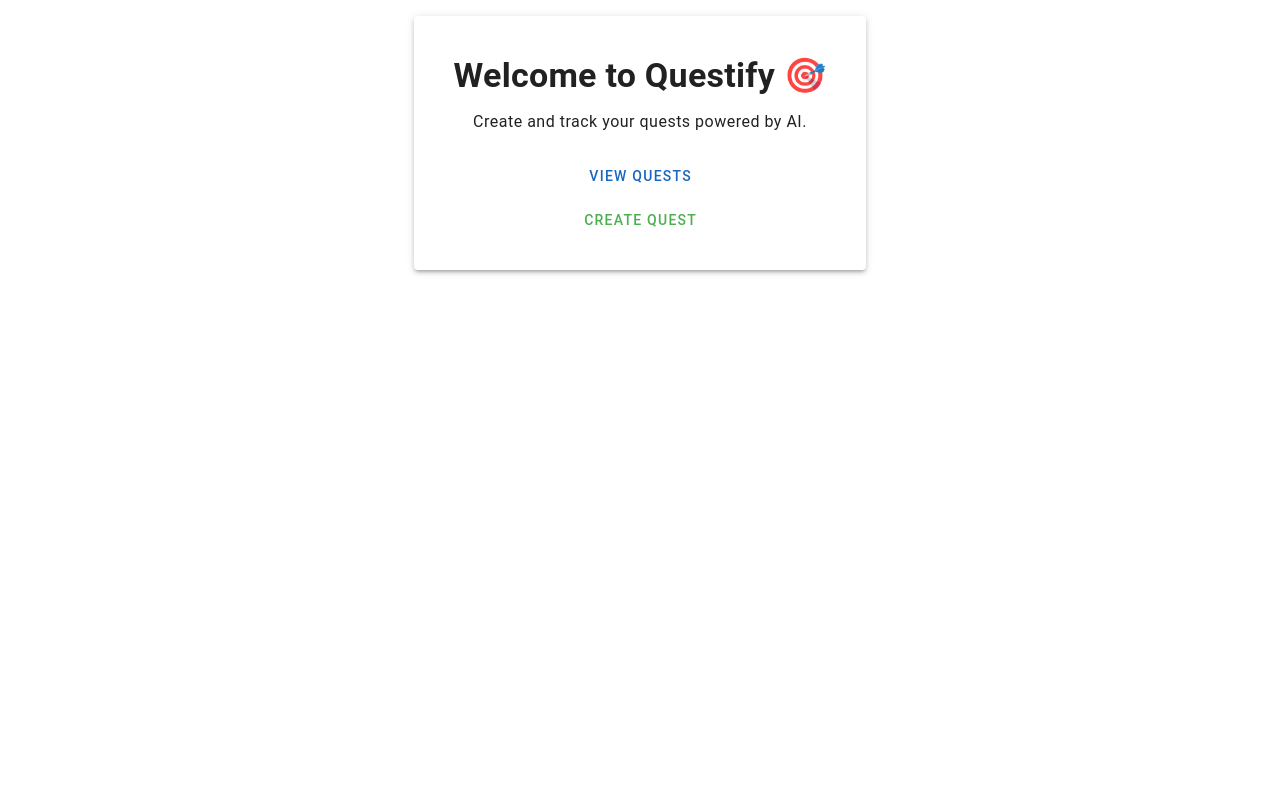
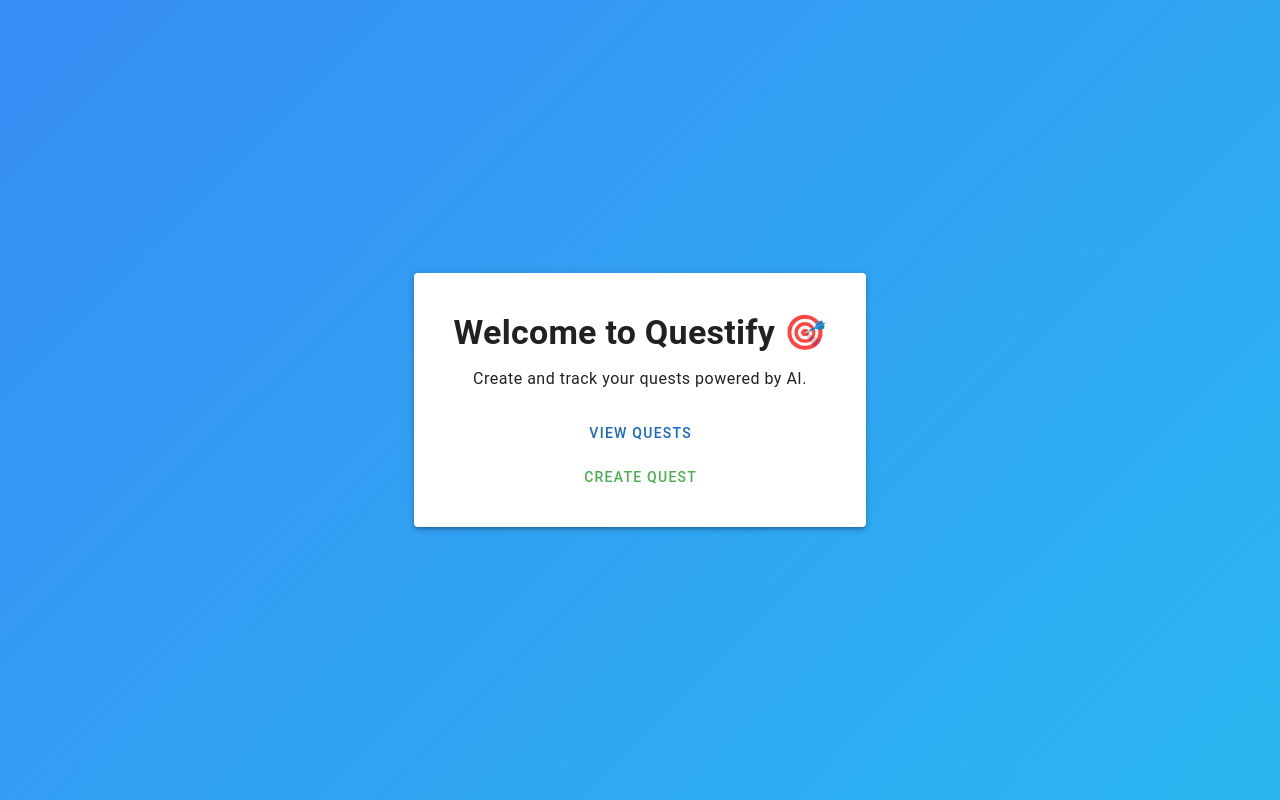
Before and after one commit to 12529572-Canada-Inc/questify, a Nuxt app in the folder apps/nuxt/: page / in a window 1280 px wide. Built offline with nearby package versions, Linux system fonts and the light colour scheme.

Commit message:
feat: add app layout and styling with gradient background

```diff
--- /dev/null
+++ b/apps/nuxt/app.vue
@@ -0,0 +1,29 @@
+<template>
+  <v-app>
+    <div class="app-background d-flex flex-column fill-height">
+      <NuxtLayout>
+        <NuxtPage />
+      </NuxtLayout>
+    </div>
+  </v-app>
+</template>
+
+<style scoped>
+.app-background {
+  background: linear-gradient(135deg, #4f46e5, #3b82f6, #22d3ee);
+  background-size: 400% 400%;
+  animation: gradientShift 15s ease infinite;
+  min-height: 100vh;
+}
+
+.v-card {
+  backdrop-filter: blur(8px);
+  background-color: rgba(255, 255, 255, 0.85);
+}
+
+@keyframes gradientShift {
+  0% { background-position: 0% 50%; }
+  50% { background-position: 100% 50%; }
+  100% { background-position: 0% 50%; }
+}
+</style>
```
